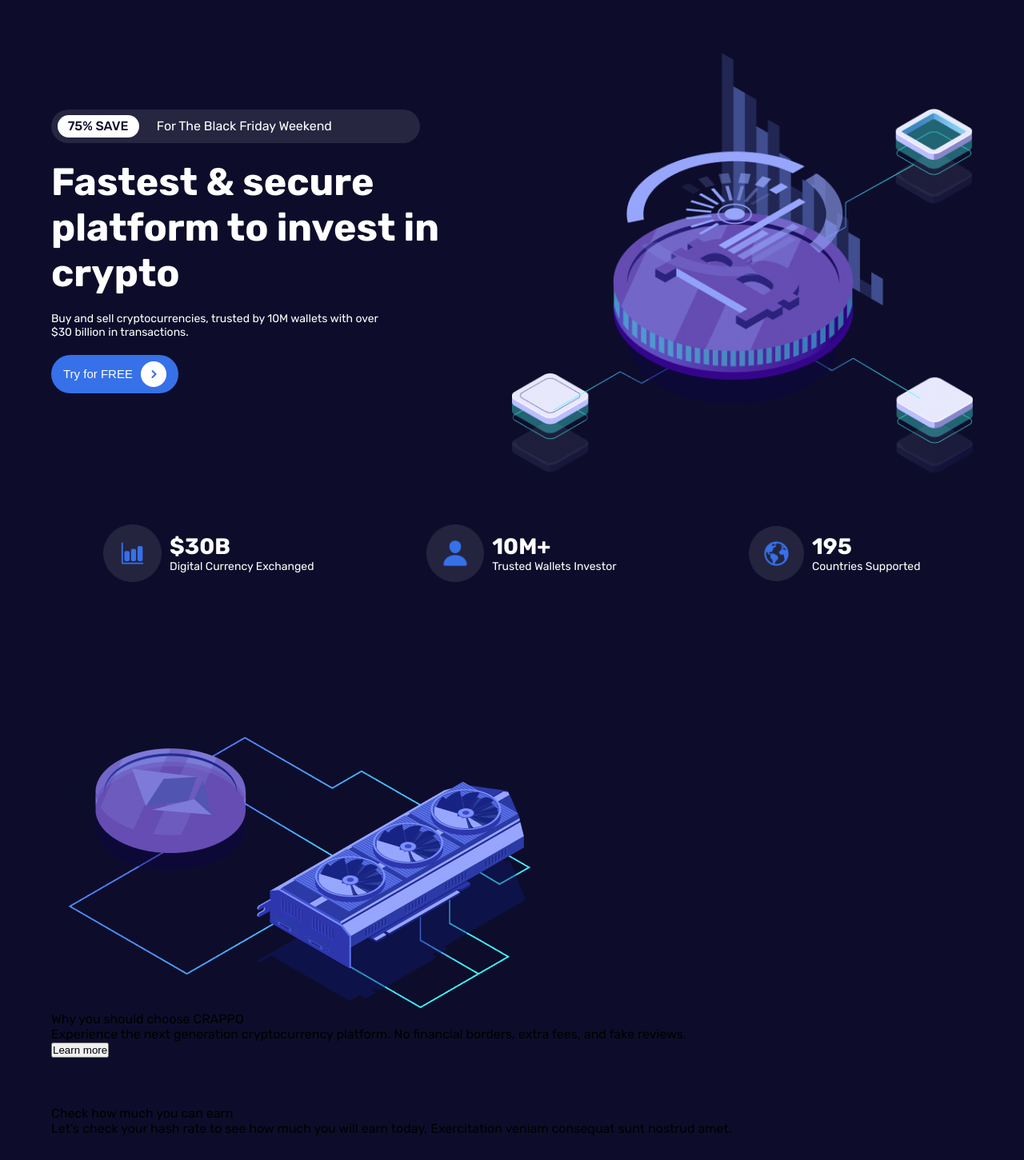
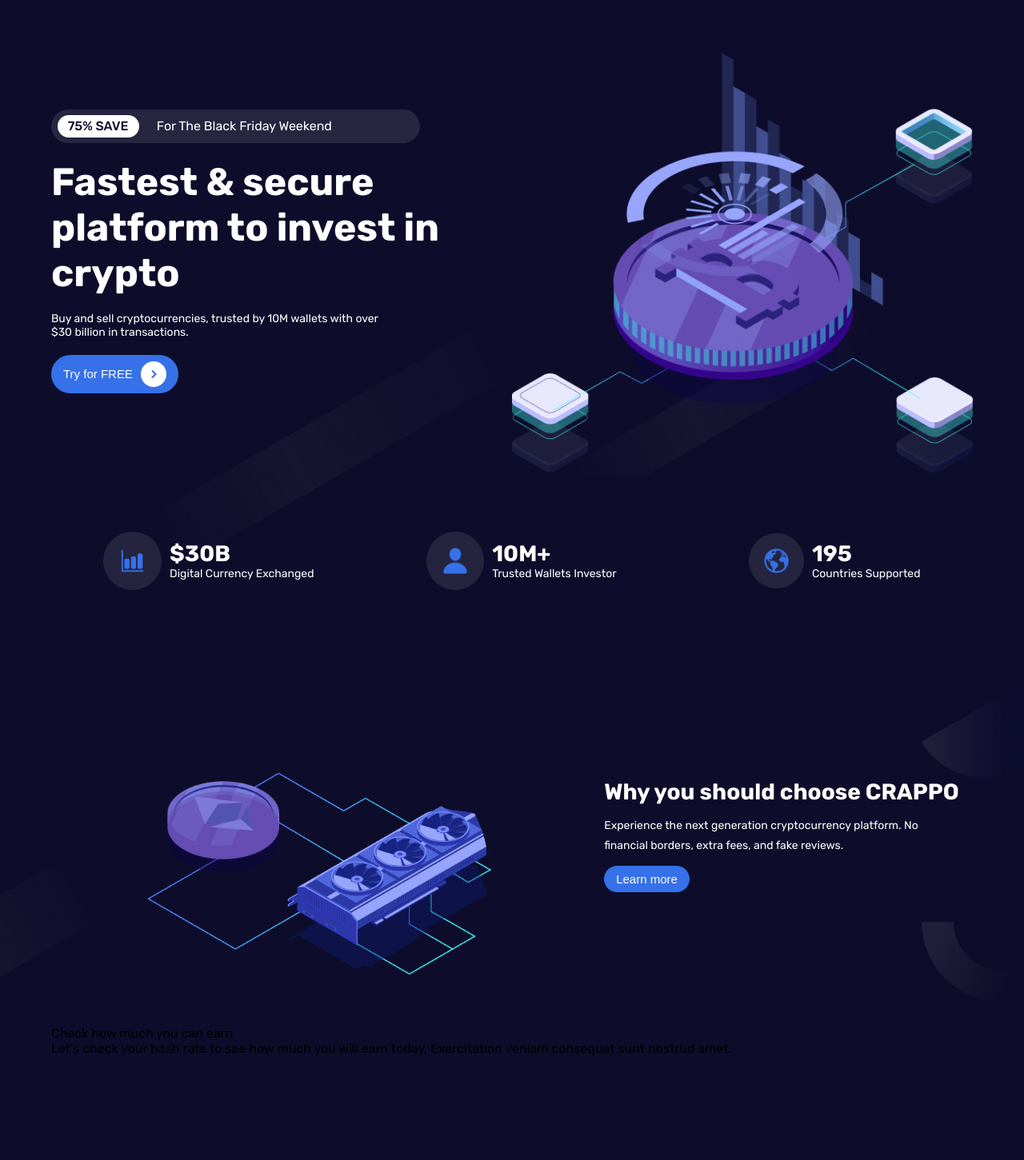
Before and after one commit to Linktoyinka/crappo, a plain HTML site: page index.html in a window 1280 px wide. Shown: the part 77-1528 px from the top of the page at 80% size. After the commit the page ends 1428 px from the top, so only its background shows below. Drawn offline with Linux system fonts and the light colour scheme.

Commit message:
background images fixed

```diff
--- a/index.css
+++ b/index.css
@@ -104,6 +104,20 @@ section {
     display: flex;
     align-items: center;
     justify-content: space-between;
+    background-image: url(images/bg1.png);
+    background-repeat: no-repeat;
+    background-size: 40%;
+    background-position-x: 90%;
+    background-position-y: 120%;
+}
+
+.hero-1 {
+
+    background-image: url(images/bg1.png);
+    background-repeat: no-repeat;
+    background-size: 45%;
+    background-position-x: 20%;
+    background-position-y: 78%;
 }
 
 .hero .left, .hero .right {
@@ -161,6 +175,7 @@ section {
     display: flex;
     align-items: center;
     justify-content: center;
+    padding: 6% 0;
 }
 
 .stat .card {
@@ -178,3 +193,33 @@ section {
 .images {
     width: 6%;
 }
+
+.why-us {
+    display: flex;
+    align-items: center;
+
+    background-image: url(/images/bg3.png), url(/images/bg4.png), url(/images/bg5.png);
+    background-repeat: no-repeat, no-repeat, no-repeat;
+    background-size: 10%, 10%, 30%;
+    background-position-y: 0%, 100%, 100%;
+    background-position-x: 100%, 100%, 0%;
+}
+
+.why-us .left {
+    text-align: center;
+    width: 60%;
+}
+
+.why-us .right {
+    width: 40%;
+}
+
+.why-us .right h6 {
+    margin: 13px 0;
+    line-height: 25px;
+    width: 90%;
+}
+
+.why-us .left img {
+    width: 70%;
+}
--- a/index.html
+++ b/index.html
@@ -34,8 +34,9 @@
     </header>
 
     <!-- section -->
-    <section class="hero">
+    <section class="hero-1">
 
+        <div class="hero">
             <div class="left">
                 <p>
                     <span class="save">75% SAVE</span> <span>For The Black Friday Weekend</span>
@@ -52,10 +53,9 @@
             <div class="right">
                 <img src="images/Illustration.png" alt="Illustration">
             </div>
-    </section>
+        </div>
 
-    <!-- section -->
-    <section class="stat">
+        <div class="stat">
             <div class="card">
                 <img src="images/Icon-1.png" alt="Icon-1">
                 <div>
@@ -76,21 +76,25 @@
                     <h6>Countries Supported</h6>
                 </div>
             </div>
+        </div>
     </section>
 
     <!-- section -->
-    <section>
+
+
+    <!-- section -->
+    <section class="why-us">
         <div class="left">
             <img src="images/Illustrations-2.png" alt="Illustrations-2">
         </div>
         <div class="right">
-            <p>
+            <h2>
                 Why you should choose CRAPPO
-            </p>
-            <p>
+            </h2>
+            <h6>
                 Experience the next generation cryptocurrency platform. No financial borders, extra fees, and fake reviews.
-            </p>
-            <button>
+            </h6>
+            <button class="btn btn-2">
                 Learn more
             </button>
         </div>
```
Also changed, not shown: images/bg1.png (added), images/bg2.png (added), images/bg3.png (added), images/bg4.png (added), images/bg5.png (added). Lines whose indentation alone changed are shown as unchanged.
